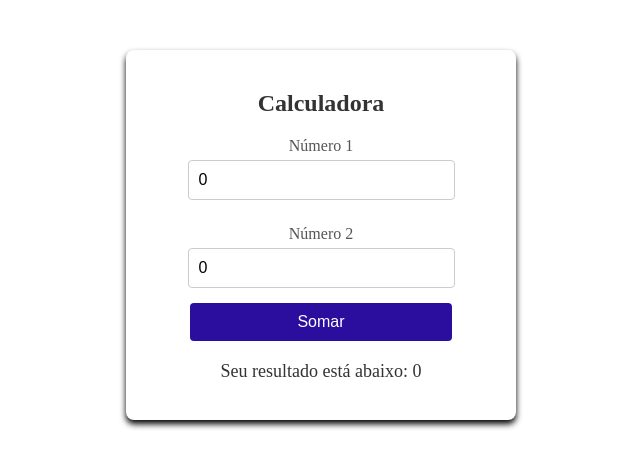
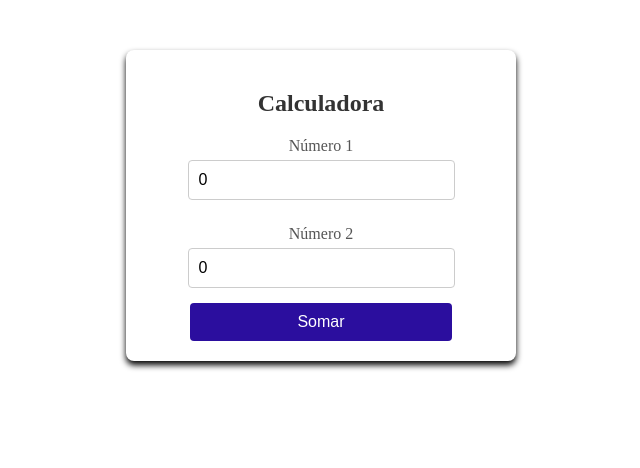
Before and after one commit to gustavokowallski/Calculadora_Angular, an Angular app: page / in a window 1280 px wide. Shown: the top 468 px of the page, without its empty margins (319-959 px from the left). Built offline with nearby package versions, Linux system fonts and the light colour scheme.

Commit message:
feat(calculadora.html): Adicionando renderização condicional com If

```diff
--- a/src/app/calculadora/calculadora.html
+++ b/src/app/calculadora/calculadora.html
@@ -11,9 +11,13 @@
             <button type="submit" >Somar</button>
         </form>
 
-        <div class="result-display">
-            <p>Seu resultado está abaixo: {{ resultado }}</p>
-        </div>
+        @if (resultado) {
+            <div class="result-display">
+                <p>Seu resultado está abaixo: {{ resultado }}</p>
+            </div>
+        }
+
+
 
     </div>
 </div>
```
